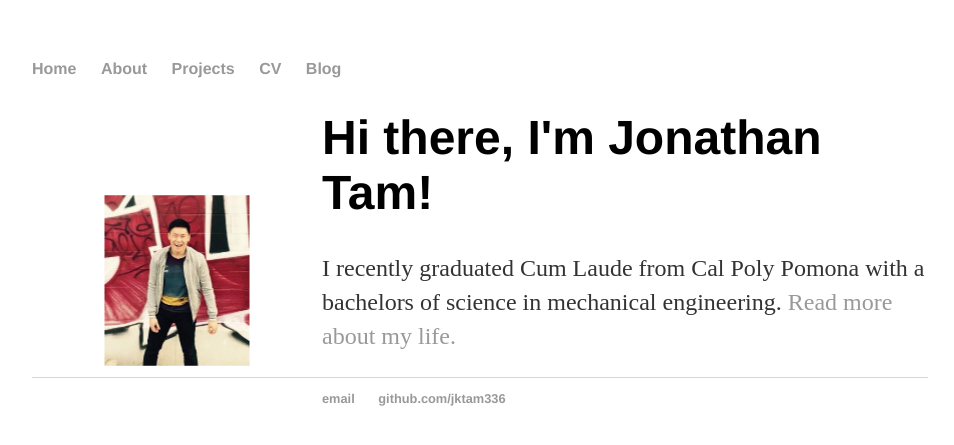
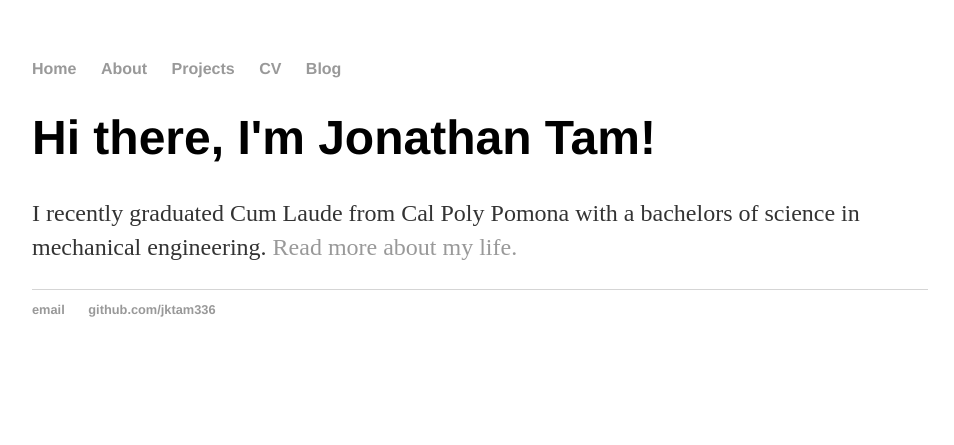
Before and after one commit to jktam336/jktam336.github.io, a Jekyll site: the page built from index.html, in a window 1280 px wide. Shown: the top 445 px of the page, without its empty margins (160-1114 px from the left). Built offline with Jekyll 4.4.1, drawn with Linux system fonts in a browser that asks for light colours.

Commit message:
Removed profile pic

```diff
--- a/index.html
+++ b/index.html
@@ -3,7 +3,6 @@ layout: default
 title: Jonathan Tam, Mechanical Engineer
 ---
 <div class ="blurb">
-	<img class="profile-pic" src="ME 4 crop 2.png"/>
 	<h1>Hi there, I'm Jonathan Tam!</h1>
 	<p>I recently graduated Cum Laude from Cal Poly Pomona with a bachelors of science in mechanical engineering. <a href="/about">Read more about my life.</a></p>
 </div><!-- /.blurb -->
```
